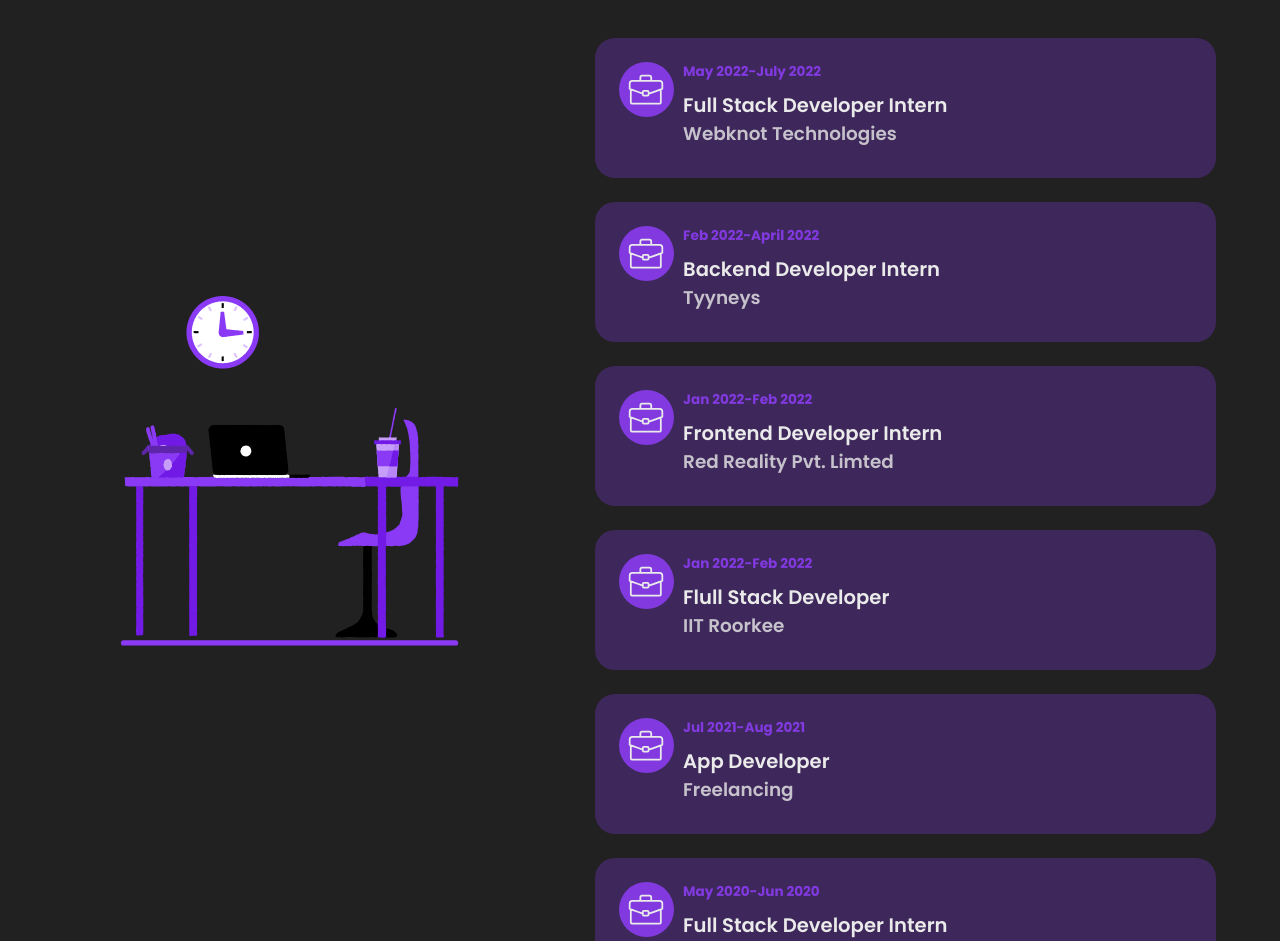
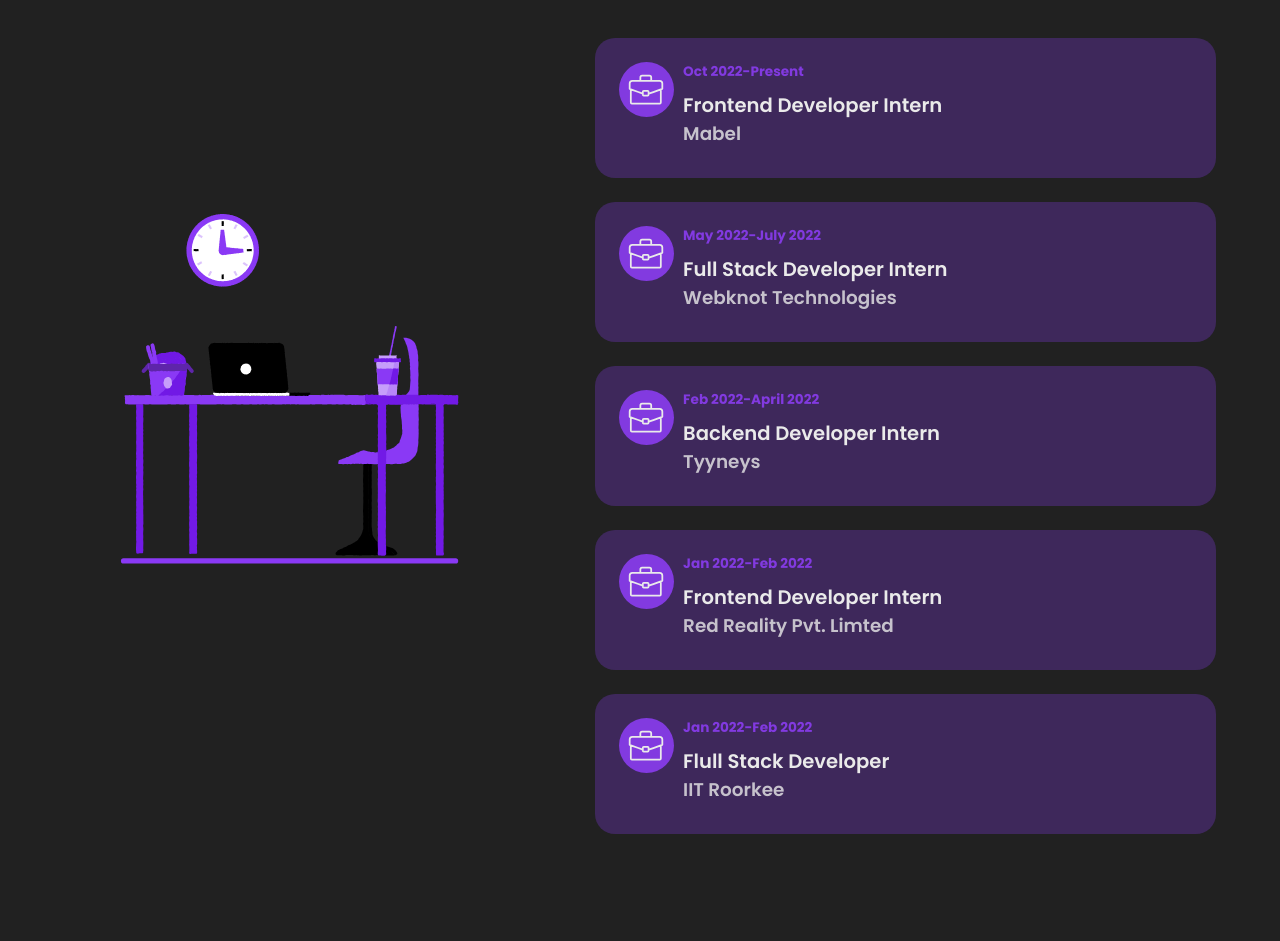
Before and after one commit to Pandeeshwari6830/Portfolio, a React (Create React App) app: page / in a window 1280 px wide. Shown: the part 2991-3932 px from the top of the page. Built offline with nearby package versions, Linux system fonts and the light colour scheme; a web font is replaced by a local one.

Commit message:
updated my info

```diff
--- a/src/data/experienceData.js
+++ b/src/data/experienceData.js
@@ -1,4 +1,11 @@
 export const experienceData = [
+    {
+        id: 7,
+        company: "Mabel",
+        jobtitle: "Frontend Developer Intern",
+        startYear: "Oct 2022",
+        endYear: "Present",
+    },
     {
         id: 6,
         company: "Webknot Technologies",
@@ -27,18 +34,4 @@
         startYear: "Jan 2022",
         endYear: "Feb 2022",
     },
-  {
-    id: 2,
-    company: "Freelancing",
-    jobtitle: "App Developer",
-    startYear: "Jul 2021",
-    endYear: "Aug 2021",
-  },
-  {
-    id: 1,
-    company: "Conzura Soft. Solutions",
-    jobtitle: "Full Stack Developer Intern",
-    startYear: "May 2020",
-    endYear: "Jun 2020",
-  },
 ];
--- a/src/data/projectsData.js
+++ b/src/data/projectsData.js
@@ -16,7 +16,7 @@
         projectDesc:
             "We are working on a product which helps students, maths easier to understand",
         tags: ["Unity", "XR", "Oculus Quest 2", "C#"],
-    code: "",
+        code: "https://github.com/bannu0snake/BTP-B22HS01-main/commits/main",
         demo: "https://docs.google.com/presentation/d/1GABhBNXcYcgACNZk0Gh5NpC2A02xioDq/edit?usp=sharing&ouid=110547111267637550285&rtpof=true&sd=true",
         image: vr,
     },
```
Lines whose indentation alone changed are shown as unchanged.
